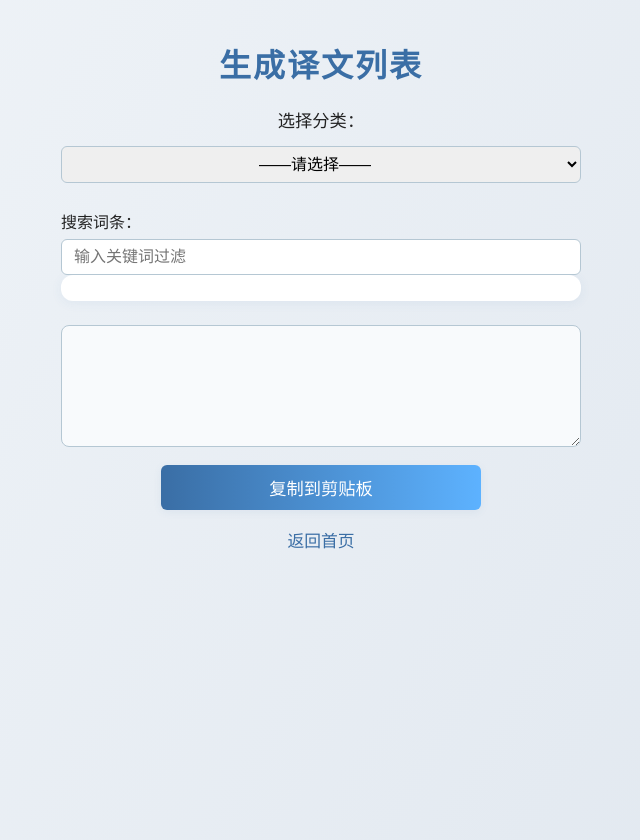
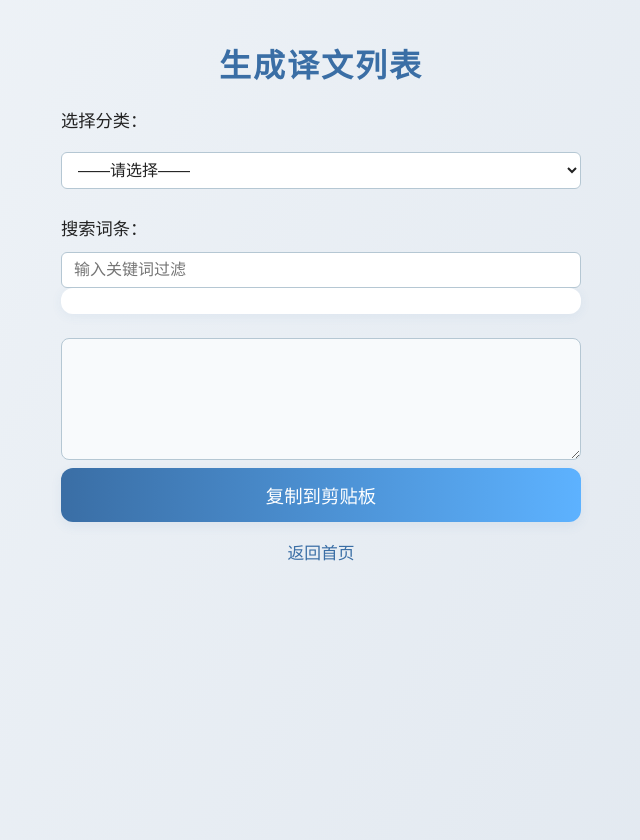
Before and after one commit to self-exiler/NaiBotAssistant, a Flask app: page /promptOutput in a window 1280 px wide. Shown: the whole page, without its empty margins (319-959 px from the left). Run offline with Flask 3, Linux system fonts and the light colour scheme.

Commit message:
优化UI，更加整齐美观。

```diff
--- a/data.json
+++ b/data.json
@@ -60,6 +60,11 @@
         {
             "term": "侧乳",
             "trans": "sideboob",
+            "note": ""
+        },
+        {
+            "term": "小胸2",
+            "trans": "small breasts2",
             "note": ""
         }
     ],
--- a/static/style/style.css
+++ b/static/style/style.css
@@ -1,48 +1,95 @@
+/* 编辑器工具栏和操作区样式 */
+.editor-toolbar {
+    display: flex;
+    justify-content: center;
+    align-items: center;
+    flex-wrap: wrap;
+    gap: 10px;
+    width: 100%;
+    margin: 20px 0;
+}
+.editor-actions {
+    display: flex;
+    flex-direction: column;
+    align-items: center;
+    width: 100%;
+    margin: 20px 0;
+    gap: 10px;
+}
+:root {
+  --primary-color: #3a6ea5;
+  --primary-dark: #2b5c8a;
+  --secondary-color: #5db2ff;
+  --text-color: #222;
+  --error-color: #ff2600;
+  --border-color: #b5c7d3;
+  --bg-color: #f8fafc;
+  --shadow-light: rgba(58,110,165,0.08);
+  --shadow-dark: rgba(58,110,165,0.13);
+  --max-width: 520px;
+  --mobile-max-width: 98vw;
+}
+
 @keyframes shake {
-  0%, 100% { transform: translateX(0); }
-  10%, 30%, 50%, 70%, 90% { transform: translateX(-5px); }
-  20%, 40%, 60%, 80% { transform: translateX(5px); }
+  0%, 100% { transform: translate3d(0, 0, 0); }
+  10%, 30%, 50%, 70%, 90% { transform: translate3d(-5px, 0, 0); }
+  20%, 40%, 60%, 80% { transform: translate3d(5px, 0, 0); }
 }
 
 .shake-message {
   animation: shake 0.5s ease-in-out;
 }
 
+/* 通用 label 样式 */
+label {
+    display: block;
+    font-size: 1.08em;
+    margin-bottom: 6px;
+    text-align: left;
+    width: 100%;
+    color: var(--text-color);
+}
+
 /* 分类选择块样式 */
 .category-select-block {
-    max-width: 520px;
+    max-width: var(--max-width);
     margin: 0 auto 18px auto;
     display: flex;
     flex-direction: column;
     align-items: center;
     gap: 8px;
 }
-.category-select-block label {
-    font-size: 1.08em;
-    margin-bottom: 0;
-    text-align: center;
+
+/* 下拉框和输入框统一样式 */
+select,
+input[type="text"],
+textarea {
     width: 100%;
+    min-width: 120px;
+    max-width: var(--max-width);
+    box-sizing: border-box;
+    padding: 0.5em 0.75em;
+    border: 1px solid var(--border-color);
+    border-radius: 6px;
+    font-size: 1em;
+    margin-top: 0.375em;
+    transition: border-color 0.2s;
+    background: #fff;
+    color: var(--text-color);
 }
-#categorySelect {
+select:focus,
+input[type="text"]:focus,
+textarea:focus {
+    border-color: var(--primary-color);
+    outline: none;
+}
+
+#categorySelect,
+#termList {
     display: block;
-    width: 100%;
-    max-width: 520px;
-    min-width: 120px;
     margin-left: auto;
     margin-right: auto;
     margin-bottom: 8px;
-    box-sizing: border-box;
-    text-align: center;
-}
-#termList {
-    display: block;
-    width: 100%;
-    max-width: 520px;
-    min-width: 120px;
-    margin-left: auto;
-    margin-right: auto;
-    margin-bottom: 8px;
-    box-sizing: border-box;
     text-align: left;
 }
 /* 表单提示信息样式 */
@@ -86,45 +133,39 @@ ul.main-menu {
 ul.main-menu li {
     text-align: center;
 }
+/* 通用按钮样式 */
+.btn,
+button[type="submit"],
+button#copyBtn,
 a.main-btn {
     display: block;
     width: 100%;
-    min-width: 180px;
-    max-width: 320px;
-    margin: 0 auto;
-    background: linear-gradient(90deg, #3a6ea5 0%, #5db2ff 100%);
-    color: #fff;
-    text-decoration: none;
-    padding: 14px 0;
-    border-radius: 8px;
-    font-size: 1.15em;
-    box-shadow: 0 2px 8px rgba(58,110,165,0.08);
-    transition: background 0.2s, box-shadow 0.2s;
-    text-align: center;
-}
-a.main-btn:hover {
-    background: linear-gradient(90deg, #2b5c8a 0%, #3a6ea5 100%);
-    box-shadow: 0 4px 16px rgba(58,110,165,0.13);
-}
-/* 通用按钮样式 */
-.btn, button[type="submit"], button#copyBtn {
-    display: block;
-    width: 100%;
-    max-width: 320px;
-    margin: 18px auto 0 auto;
-    background: linear-gradient(90deg, #3a6ea5 0%, #5db2ff 100%);
+    max-width: var(--max-width);
+    margin: 8px auto;
+    background: linear-gradient(90deg, var(--primary-color) 0%, var(--secondary-color) 100%);
     color: #fff;
     border: none;
-    border-radius: 6px;
-    padding: 10px 0;
-    font-size: 1.08em;
+    border-radius: 12px;
+    padding: 14px 0;
+    font-size: 1.15em;
     cursor: pointer;
-    box-shadow: 0 2px 8px rgba(58,110,165,0.08);
-    transition: background 0.2s, box-shadow 0.2s;
+    box-shadow: 0 4px 12px var(--shadow-light);
+    transition: all 0.3s cubic-bezier(0.25, 0.8, 0.25, 1);
+    text-align: center;
+    text-decoration: none;
 }
-.btn:hover, button[type="submit"]:hover, button#copyBtn:hover {
-    background: linear-gradient(90deg, #2b5c8a 0%, #3a6ea5 100%);
-    box-shadow: 0 4px 16px rgba(58,110,165,0.13);
+.btn:hover,
+button[type="submit"]:hover,
+button#copyBtn:hover,
+a.main-btn:hover {
+    background: linear-gradient(90deg, var(--primary-dark) 0%, var(--primary-color) 100%);
+    box-shadow: 0 6px 20px var(--shadow-dark);
+    transform: translateY(-2px);
+}
+a.main-btn {
+    padding: 14px 0;
+    font-size: 1.15em;
+    margin: 0 auto;
 }
 a.return-link {
     display: block;
@@ -146,47 +187,15 @@ a.return-link:hover {
     text-decoration: underline;
 }
 /* 表单和下拉框统一宽度 */
-form, #termList, select, textarea, #outputArea, .category-select-block, .search-filter-block {
-    max-width: 520px;
+:where(form, #termList, textarea, #outputArea, .category-select-block, .search-filter-block) {
+    max-width: var(--max-width);
     margin-left: auto;
     margin-right: auto;
+    text-align: center;
 }
-select {
-    width: 100%;
-    min-width: 120px;
-    max-width: 340px;
-    box-sizing: border-box;
-}
-.btn {
-    margin: 8px 4px;
-    padding: 6px 16px;
-    border-radius: 6px;
-    border: none;
-    background: linear-gradient(90deg, #3a6ea5 0%, #5db2ff 100%);
-    color: #fff;
-    font-size: 1em;
-    cursor: pointer;
-    box-shadow: 0 2px 8px rgba(58,110,165,0.08);
-    transition: background 0.2s, box-shadow 0.2s;
-}
-.btn:hover {
-    background: linear-gradient(90deg, #2b5c8a 0%, #3a6ea5 100%);
-    box-shadow: 0 4px 16px rgba(58,110,165,0.13);
-}
-input[type="text"], textarea, select {
-    width: 100%;
-    padding: 8px 12px;
-    border: 1px solid #b5c7d3;
-    border-radius: 6px;
-    font-size: 1em;
-    margin-top: 6px;
-    box-sizing: border-box;
-    transition: border-color 0.2s;
-}
-input[type="text"]:focus, textarea:focus, select:focus {
-    border-color: #3a6ea5;
-    outline: none;
-}
+    /* 已归并到通用输入控件样式 */
+/* 已归并到通用按钮样式 */
+/* 已归并到上方通用输入控件样式 */
 table {
     border-collapse: collapse;
     width: 100%;
--- a/templates/promptOutput.html
+++ b/templates/promptOutput.html
@@ -12,7 +12,7 @@
 
     <!-- 分类选择 -->
     <div class="category-select-block">
-        <label for="categorySelect">选择分类：</label>
+        <label >选择分类：</label>
         <select id="categorySelect">
             <option value="">——请选择——</option>
         </select>
@@ -20,13 +20,12 @@
 
     <!-- 搜索过滤 -->
     <div class="search-filter-block">
-        <label for="searchInput">搜索词条：</label>
+        <label >搜索词条：</label>
         <input type="text" id="searchInput" placeholder="输入关键词过滤">
     </div>
 
     <!-- 词条复选框区域 -->
     <div id="termList"></div>
-
     <textarea id="outputArea" rows="6" cols="60" readonly></textarea>
 
     <button id="copyBtn" class="btn">复制到剪贴板</button>
```
Also changed, not shown: other parts of static/style/style.css (+18 -14 lines), templates/entryEditor.html (+7 -6 lines).
